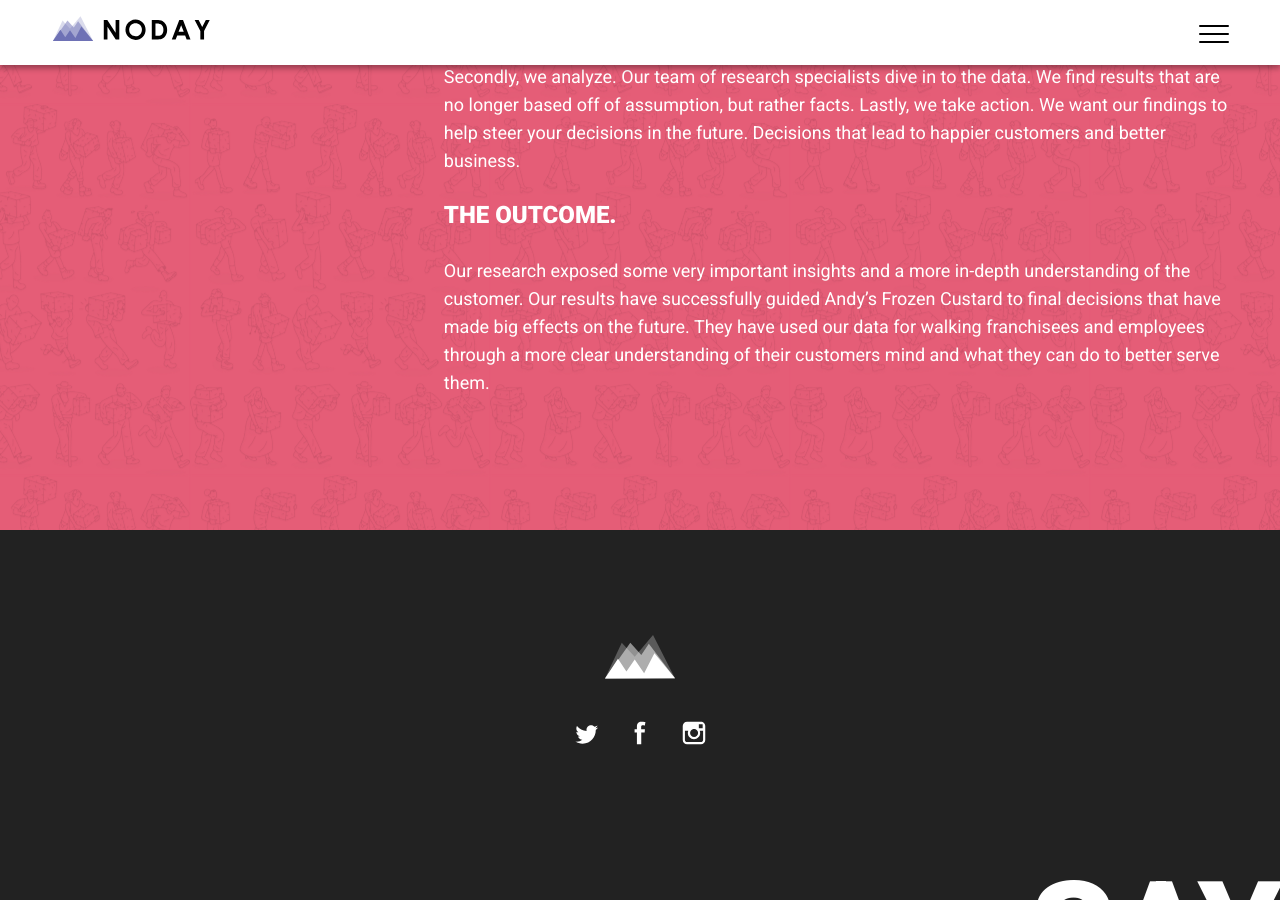
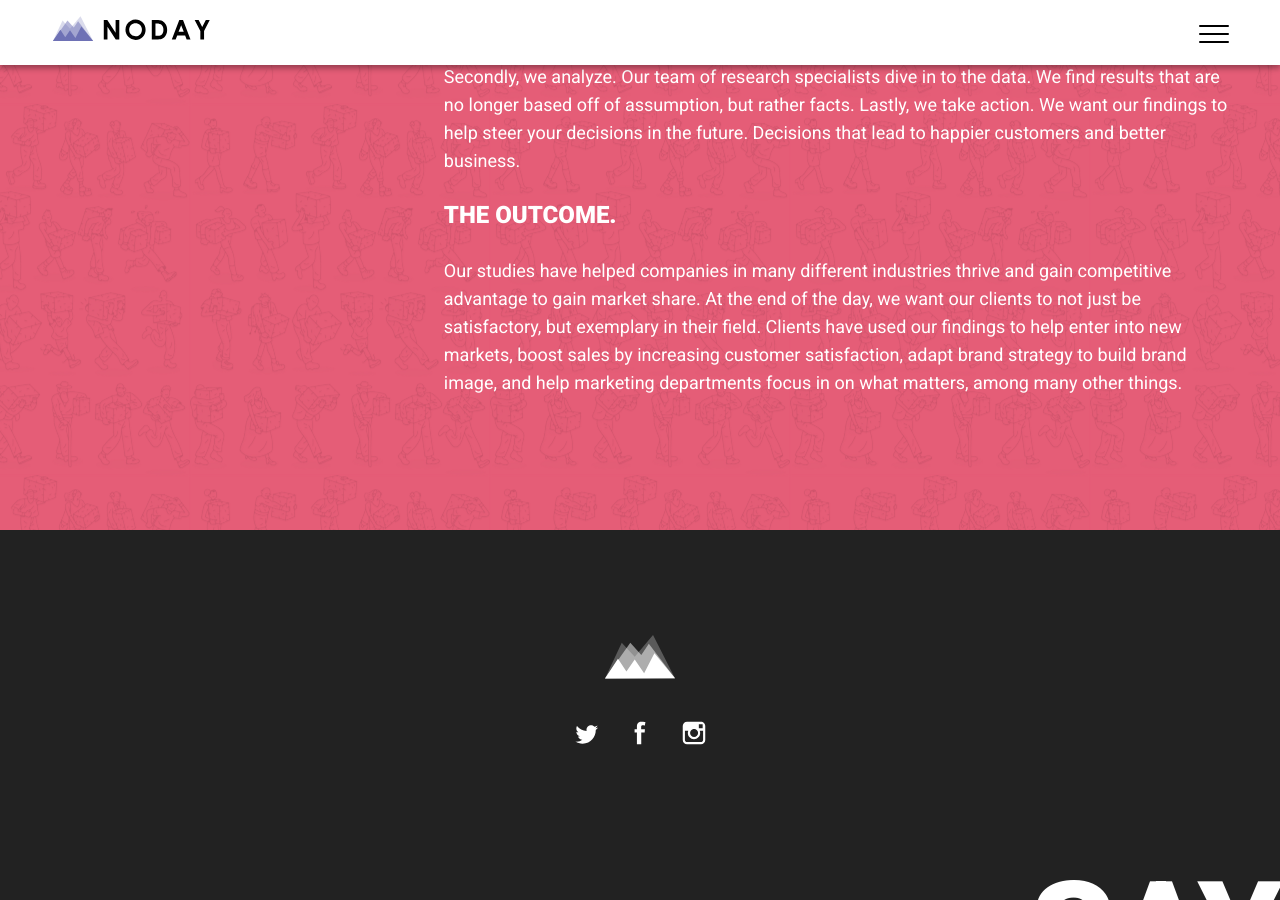
Before and after one commit to kyasui/noday, a Jekyll site: the page built from _case-study/andys-frozen-custard.markdown, in a window 1280 px wide and 900 px high, scrolled down 753 px. Built offline with Jekyll 4.4.1, drawn with Linux system fonts in a browser that asks for light colours.

Commit message:
Updated Andys Frozen Custard

```diff
--- a/_case-study/andys-frozen-custard.markdown
+++ b/_case-study/andys-frozen-custard.markdown
@@ -23,11 +23,10 @@ Content:
     to help steer your decisions in the future. Decisions that lead to happier customers
     and better business."
 - Title: THE OUTCOME.
-  Paragraph: Our research exposed some very important insights and a more in-depth
-    understanding of the customer. Our results have successfully guided Andy’s Frozen
-    Custard to final decisions that have made big effects on the future. They have
-    used our data for walking franchisees and employees through a more clear understanding
-    of their customers mind and what they can do to better serve them.
+  Paragraph: |-
+    Our studies have helped companies in many different industries thrive and gain competitive advantage to gain market share. At the end of the day, we want our clients to not just be satisfactory, but exemplary in their field.
+
+    Clients have used our findings to help enter into new markets, boost sales by increasing customer satisfaction, adapt brand strategy to build brand image, and help marketing departments focus in on what matters, among many other things.
 title-tag: Customer and Employee Relationships
 layout: case-study-single
 ---
```
